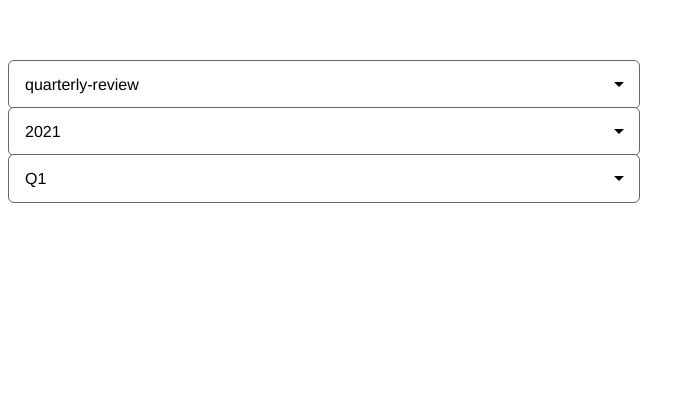
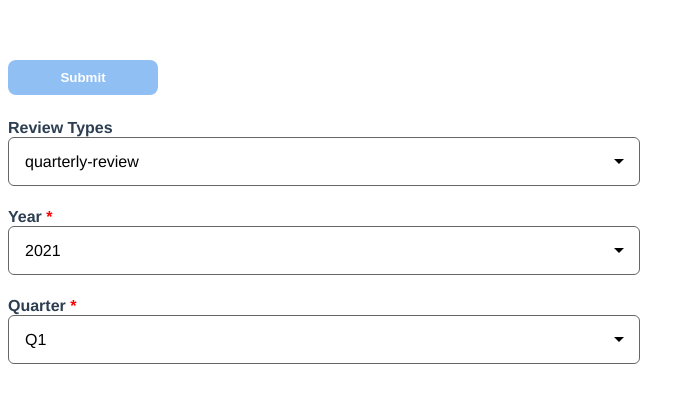
Before and after one commit to feres1994/vue_dynamic_form, a Vue app in the folder dynamic_form/: page / in a window 1280 px wide. Shown: the top 402 px of the page, without its empty margins (0-695 px from the left). Built offline with nearby package versions, Linux system fonts and the light colour scheme.

Commit message:
initiate the form and fix form ui

```diff
--- a/dynamic_form/src/App.vue
+++ b/dynamic_form/src/App.vue
@@ -1,5 +1,6 @@
 <template>
   <div id="app">
+
     <Form msg="Welcome to Your Vue.js App" />
   </div>
 </template>
@@ -20,7 +21,6 @@ export default {
   font-family: Avenir, Helvetica, Arial, sans-serif;
   -webkit-font-smoothing: antialiased;
   -moz-osx-font-smoothing: grayscale;
-  text-align: center;
   color: #2c3e50;
   margin-top: 60px;
 }
--- /dev/null
+++ b/dynamic_form/src/assets/main.css
@@ -0,0 +1,23 @@
+.btn {
+    width: 150px;
+    padding: 10px;
+    border-radius: 8px;
+    border: none;
+
+  }
+  .primary-btn {
+    color: #ffffff;
+    background-color: #2380e9;
+  }
+  .bold {
+    font-weight: bold;
+  }
+  .cursor-pointer {
+      cursor: pointer
+  }
+  .not-allowed {
+      cursor: not-allowed
+  }
+  .disabled {
+    opacity: .5 !important
+  }
--- a/dynamic_form/src/components/form/Form.vue
+++ b/dynamic_form/src/components/form/Form.vue
@@ -1,17 +1,40 @@
 <template>
   <div class="form-container">
-    <DropDown :options="getMainData" @select-option="selectOption" />
+    <button
+      class="btn primary-btn bold"
+      :disabled="disabled"
+      @click="submitForm"
+      :class="[disabled ? 'not-allowed disabled' : 'cursor-pointer']"
+    >
+      Submit
+    </button>
+    <DropDown
+      :options="getMainData"
+      @select-option="selectOption"
+      label="Review Types"
+    />
 
     <div>
       <div v-for="(field, index) in typeFields" :key="index">
+        <InputText
+          v-if="field.type === 'text'"
+          :label="field.title"
+          :is-required="field.required"
+        />
 
-        <input type="text" v-if="field.type === 'text'" />
-
-        <textarea
+        <TextArea
           v-if="field.type === 'textarea'"
           placeholder="add multiple lines"
-        ></textarea>
-        <DropDown v-if="field.type === 'select'" :options="field.options" />
+          :label="field.title"
+          :is-required="field.required"
+        />
+        <DropDown
+          v-if="field.type === 'select'"
+          :options="field.options"
+          :label="field.title"
+          @select-option="selectSubValues($event, field.title)"
+          :is-required="field.required"
+        />
       </div>
     </div>
   </div>
@@ -19,20 +42,24 @@
 
 <script>
 import DropDown from "../partials/DropDown.vue";
+import InputText from "../partials/InputText.vue";
+import TextArea from "../partials/TextArea.vue";
 import Form from "../services/form.js";
 import reviewTypes from "./data";
 export default {
   name: "Form",
   data() {
     return {
-      form: new Form({
-        id: "",
-      }),
+      form: new Form({}),
       typeFields: [],
+      selectedOption: {},
+      disabled: true,
     };
   },
   components: {
     DropDown,
+    InputText,
+    TextArea,
   },
   computed: {
     getData() {
@@ -42,28 +69,38 @@ export default {
       return reviewTypes.map((el) => el.id);
     },
   },
+
+  mounted() {
+    this.fillForm();
+  },
   methods: {
     selectOption(value) {
-      console.log(this.getData.filter((el) => el.id === value));
+      this.selectedOption = this.getData.filter((el) => el.id === value)[0];
       this.typeFields = this.getData.filter((el) => el.id === value)[0].fields;
+
+    },
+    fillForm() {
+      this.form = {};
+      if (this.selectedOption !== {}) {
+        this.form.id = this.selectedOption?.id;
+        console.log(this.selectedOption.fields);
+        this.selectedOption.fields.forEach((element) => {
+          this.form[element.id] =
+            element.type === "select" ? element.options[0] : "";
+        });
+      }
+    },
+    submitForm() {
+      console.log("ghhihhihihi");
+    },
+    selectSubValues(value, y) {
+      console.log(value);
+      console.log(y);
     },
   },
 };
 </script>
 
 <style scoped>
-h3 {
-  margin: 40px 0 0;
-}
-ul {
-  list-style-type: none;
-  padding: 0;
-}
-li {
-  display: inline-block;
-  margin: 0 10px;
-}
-a {
-  color: #42b983;
-}
+@import "../../assets/main.css";
 </style>
--- a/dynamic_form/src/components/partials/DropDown.vue
+++ b/dynamic_form/src/components/partials/DropDown.vue
@@ -1,5 +1,9 @@
 <template>
-  <div class="custom-select"   v-click-outside="hideMenu">
+  <div class="input-container">
+    <label :for="label" class="bold"
+      >{{ label }} <span v-if="isRequired" class="is-required">*</span></label
+    >
+    <div class="custom-select" v-click-outside="hideMenu">
       <div class="selected" :class="{ open: open }" @click="toggleMenu">
         {{ selected }}
       </div>
@@ -10,6 +14,7 @@
           @click="selectOption(option)"
         >
           {{ option }}
+        </div>
       </div>
     </div>
   </div>
@@ -27,7 +32,15 @@ export default {
       required: false,
       default: null,
     },
-
+    label: {
+      type: String,
+      required: true,
+    },
+    isRequired: {
+      type: Boolean,
+      required: false,
+      default: false,
+    },
   },
   data() {
     return {
@@ -42,88 +55,22 @@ export default {
   mounted() {
     this.$emit("select-option", this.selected);
   },
-  methods:{
-      selectOption(option){
-
+  methods: {
+    selectOption(option) {
       this.selected = option;
       this.open = false;
-          this.$emit('select-option', option);
-
+      this.$emit("select-option", option);
     },
-      toggleMenu(){
-          this.open = !this.open
+    toggleMenu() {
+      this.open = !this.open;
     },
-      hideMenu(){
-          console.log("hiiii");
-          this.open = false
-      }
-
-  }
+    hideMenu() {
+      this.open = false;
+    },
+  },
 };
 </script>
 
 <style scoped>
-.custom-select {
-  position: relative;
-  width: 50%;
-  text-align: left;
-  outline: none;
-  height: 47px;
-  line-height: 47px;
-}
-
-.custom-select .selected {
-  background-color: #ffffff;
-  border-radius: 6px;
-  border: 1px solid #666666;
-  color: #000000;
-  padding-left: 1em;
-  cursor: pointer;
-  user-select: none;
-}
-
-.custom-select .selected.open {
-  border: 1px solid #ad8225;
-  border-radius: 6px 6px 0px 0px;
-}
-
-.custom-select .selected:after {
-  position: absolute;
-  content: "";
-  top: 22px;
-  right: 1em;
-  width: 0;
-  height: 0;
-  border: 5px solid transparent;
-  border-color: #000 transparent transparent transparent;
-}
-
-.custom-select .items {
-  color: #000000;
-  border-radius: 0px 0px 6px 6px;
-  overflow: hidden;
-  border-right: 1px solid #ad8225;
-  border-left: 1px solid #ad8225;
-  border-bottom: 1px solid #ad8225;
-  position: absolute;
-  background-color: #ffffff;
-  left: 0;
-  right: 0;
-  z-index: 1;
-}
-
-.custom-select .items div {
-  color: #000000;
-  padding-left: 1em;
-  cursor: pointer;
-  user-select: none;
-}
-
-.custom-select .items div:hover {
-  background-color: #ad8225;
-}
-
-.selectHide {
-  display: none;
-}
+@import "inputs.css";
 </style>
--- /dev/null
+++ b/dynamic_form/src/components/partials/InputText.vue
@@ -0,0 +1,28 @@
+<template>
+  <div class="input-container">
+    <label :for="label" class="bold"
+      >{{ label }} <span v-if="isRequired" class="is-required">*</span></label
+    >
+    <input type="text" class="input" />
+  </div>
+</template>
+
+<script>
+export default {
+  props: {
+    label: {
+      type: String,
+      required: true,
+    },
+      isRequired: {
+      type: Boolean,
+      required: false,
+      default: false,
+    },
+  },
+};
+</script>
+
+<style scoped>
+@import "inputs.css";
+</style>
--- /dev/null
+++ b/dynamic_form/src/components/partials/TextArea.vue
@@ -0,0 +1,28 @@
+<template>
+  <div class="input-container">
+    <label :for="label" class="bold"
+      >{{ label }}<span v-if="isRequired" class="is-required">*</span>
+    </label>
+    <textarea class="text-area-input"></textarea>
+  </div>
+</template>
+
+<script>
+export default {
+  props: {
+    label: {
+      type: String,
+      required: true,
+    },
+     isRequired: {
+      type: Boolean,
+      required: false,
+      default: false,
+    },
+  },
+};
+</script>
+
+<style scoped>
+@import "inputs.css";
+</style>
--- /dev/null
+++ b/dynamic_form/src/components/partials/inputs.css
@@ -0,0 +1,94 @@
+.input-container {
+    display: flex;
+    flex-direction: column;
+    align-items: flex-start;
+    margin-top: 24px;
+}
+.input {
+  position: relative;
+  width: 50%;
+  text-align: left;
+  outline: none;
+  height: 47px;
+  line-height: 47px;
+
+}
+.text-area-input {
+    position: relative;
+    width: 50%;
+    text-align: left;
+    outline: none;
+    line-height: 47px;
+  }
+
+  .custom-select {
+    position: relative;
+    width: 50%;
+    text-align: left;
+    outline: none;
+    height: 47px;
+    line-height: 47px;
+  }
+
+  .custom-select .selected {
+    background-color: #ffffff;
+    border-radius: 6px;
+    border: 1px solid #666666;
+    color: #000000;
+    padding-left: 1em;
+    cursor: pointer;
+    user-select: none;
+  }
+
+  .custom-select .selected.open {
+    border: 1px solid  #2380e9;
+    border-radius: 6px 6px 0px 0px;
+  }
+
+  .custom-select .selected:after {
+    position: absolute;
+    content: "";
+    top: 22px;
+    right: 1em;
+    width: 0;
+    height: 0;
+    border: 5px solid transparent;
+    border-color: #000 transparent transparent transparent;
+  }
+
+  .custom-select .items {
+    color: #000000;
+    border-radius: 0px 0px 6px 6px;
+    overflow: hidden;
+    border-right: 1px solid #2380e9;
+    border-left: 1px solid #2380e9;
+    border-bottom: 1px solid #2380e9;
+    position: absolute;
+    background-color: #ffffff;
+    left: 0;
+    right: 0;
+    z-index: 1;
+  }
+
+  .custom-select .items div {
+    color: #000000;
+    padding-left: 1em;
+    cursor: pointer;
+    user-select: none;
+    transition: all .3s ease-in-out;
+  }
+
+  .custom-select .items div:hover {
+    background-color: #2380e982;
+  }
+
+  .selectHide {
+    display: none;
+  }
+
+  .bold {
+    font-weight: bold;
+  }
+  .is-required {
+      color: red;
+  }
```
Also changed, not shown: dynamic_form/src/components/services/form.js (indentation only). Lines whose indentation alone changed are shown as unchanged.
